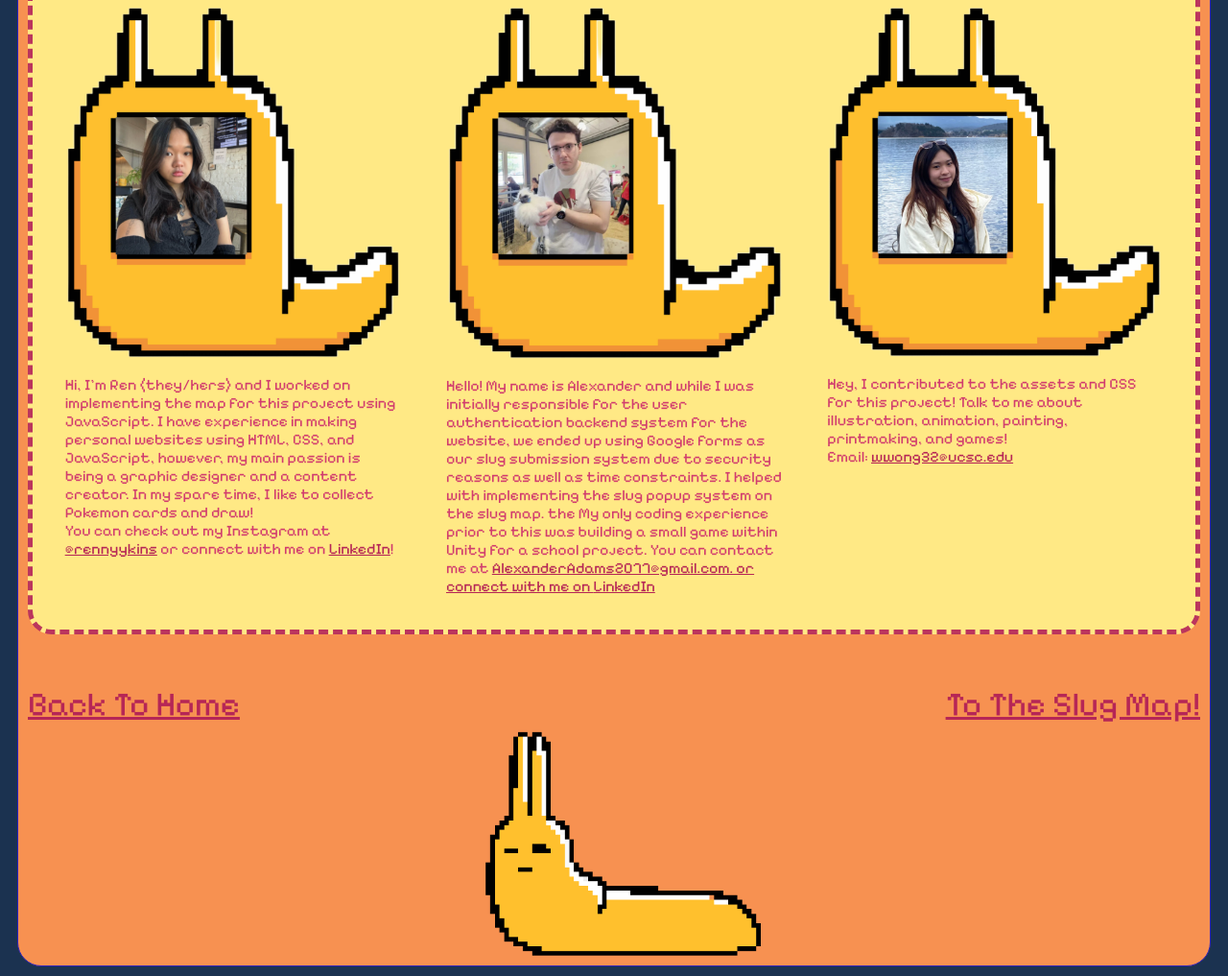
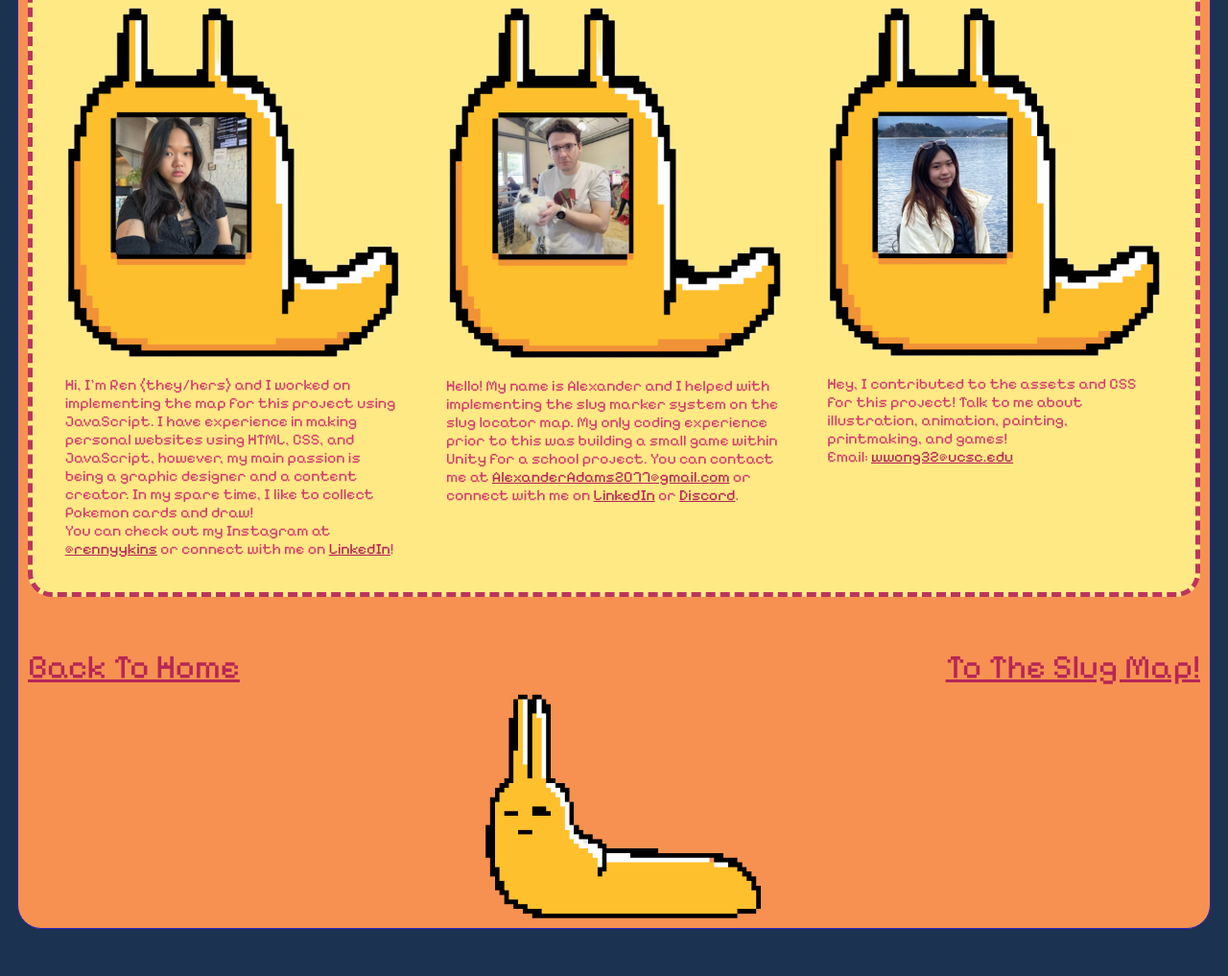
Before and after one commit to serikyu/ART101-GroupProject, a plain HTML site: page pageabout/index.html in a window 1280 px wide. Shown: the part 1800-2817 px from the top of the page at 96% size. After the commit the page ends 2778 px from the top, so only its background shows below. Drawn offline with nearby package versions, Linux system fonts and the light colour scheme.

Commit message:
Updates to person profile on about page - Alexander Adams
quick updates.

```diff
--- a/pageabout/index.html
+++ b/pageabout/index.html
@@ -149,9 +149,8 @@
 			<div class="column">
 				<h3 style="font-size: 25px;">Alexander Adams</h3>
 				<img src="./img/alexslug.png">
-				<p style="font-size: 16px;">Hello! My name is Alexander and while I was initially responsible for the user authentication backend system for the website, we ended up using Google forms as our slug submission system due
-					to security reasons as well as time constraints. I helped with implementing the slug popup system on the slug map. the My only coding experience prior to this was building a small game within Unity for a school project.
-					You can contact me at <a href="AlexanderAdams2077@gmail.com">AlexanderAdams2077@gmail.com. or connect with me on <a href="https://www.linkedin.com/in/alexander-adams-bbcf/">LinkedIn</a>
+				<p style="font-size: 16px;">Hello! My name is Alexander and I helped with implementing the slug marker system on the slug locator map. My only coding experience prior to this was building a small game within Unity for a school project.
+					You can contact me at <a href="mailto:AlexanderAdams2077@gmail.com">AlexanderAdams2077@gmail.com</a> or connect with me on <a href="https://www.linkedin.com/in/alexander-adams-bbcf/">LinkedIn</a> or <a href="https://discordapp.com/users/alexanderA">Discord</a>.
 				</P>
 			</div>
 
```
Also changed, not shown: pagemap/js/map.js (+5 -3 lines).
